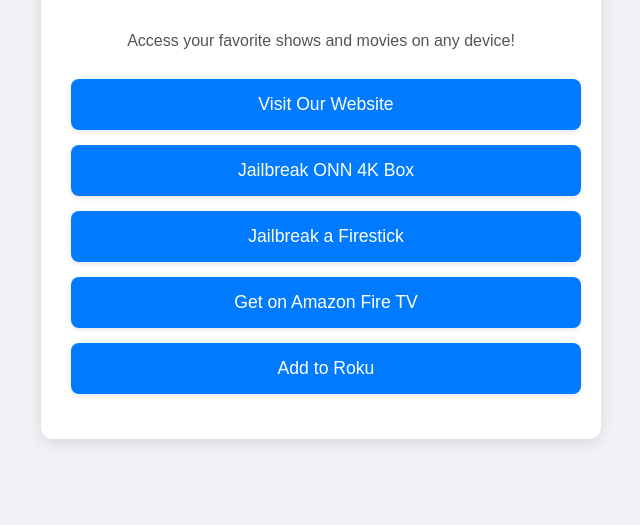
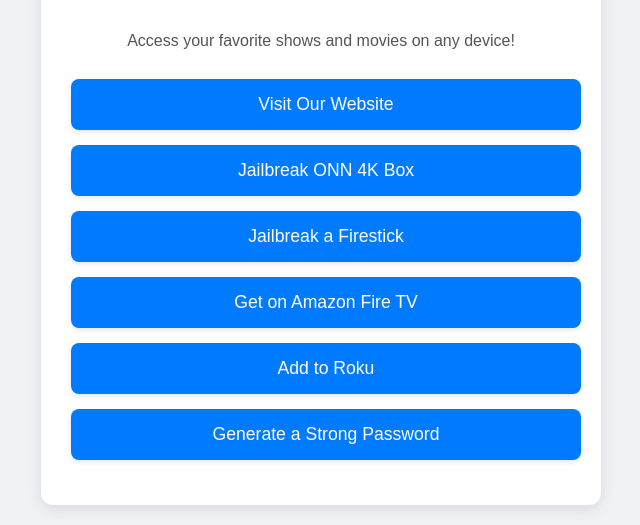
Before and after one commit to dreno25/AGQR, a plain HTML site: page index.html in a window 1280 px wide. Shown: the part 434-959 px from the top of the page, without its empty margins (319-959 px from the left). Before the commit the page ends 893 px from the top, so only its background shows below. Drawn offline with Linux system fonts and the light colour scheme.

Commit message:
Add files via upload

```diff
--- a/index.html
+++ b/index.html
@@ -82,6 +82,9 @@
         </a>
         <a href="https://channelstore.roku.com/details/your-roku-channel-id/your-roku-channel-name" class="link-button" target="_blank" rel="noopener noreferrer">
             Add to Roku
+        <a href="password_generator_tool.html" class="link-button">
+            Generate a Strong Password
+        </a>
         </a>
     </div>
 </body>
```
